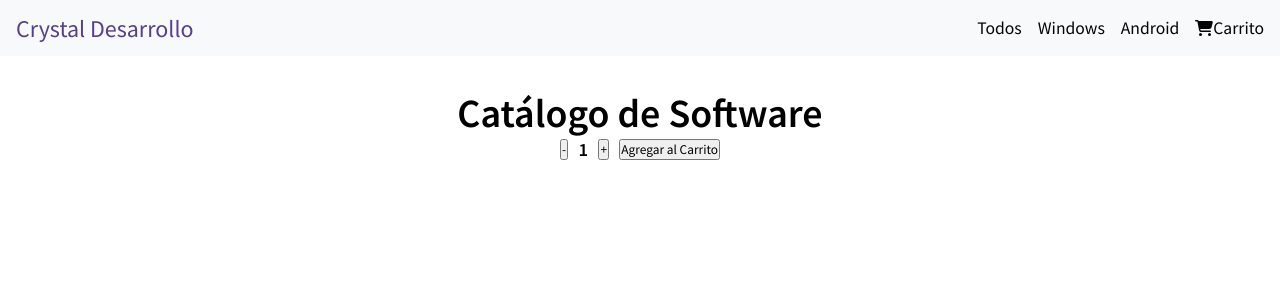
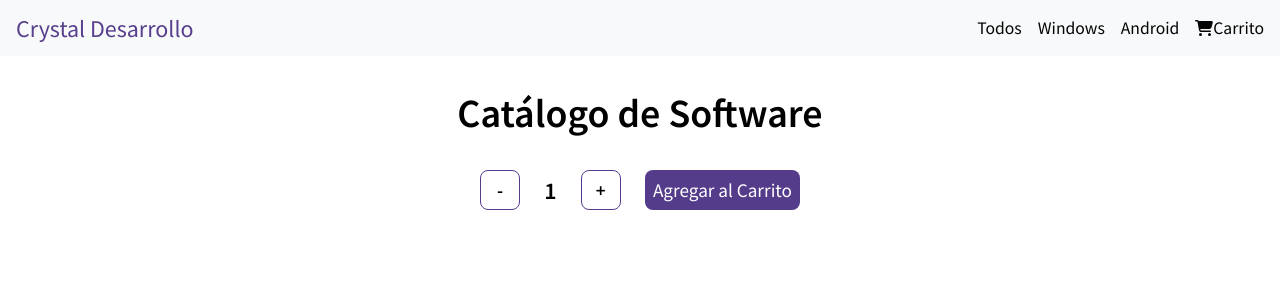
Before and after one commit to FacuMunozLemir/ReactSoftwareCommerce, a React (Create React App) app: page / in a window 1280 px wide. Shown: the top 300 px of the page. Built offline with nearby package versions, Linux system fonts and the light colour scheme.

Commit message:
Commit con componente ItemCount

```diff
--- a/src/App.js
+++ b/src/App.js
@@ -8,7 +8,7 @@ function App() {
     <div className="App">
       <NavBar />
       <ItemListContainer />
-      <ItemCount initial={1} stock={8} />
+      <ItemCount initial={1} stock={5} />
     </div>
   );
 }
--- a/src/components/ItemCount/ItemCount.jsx
+++ b/src/components/ItemCount/ItemCount.jsx
@@ -6,6 +6,8 @@ export default function ItemCounter(props) {
   function handleClickSuma() {
     if (count < props.stock) {
       setCount(count + 1);
+    } else {
+      alert("el stock máximo disponible es de " + props.stock + " unidades");
     }
   }
 
@@ -21,10 +23,16 @@ export default function ItemCounter(props) {
 
   return (
     <div className="containerCount">
-      <button onClick={handleClickResta}>-</button>
+      <button className="btnOperacion" onClick={handleClickResta}>
+        -
+      </button>
       <h3>{count}</h3>
-      <button onClick={handleClickSuma}>+</button>
-      <button onClick={onAdd}> Agregar al Carrito</button>
+      <button className="btnOperacion" onClick={handleClickSuma}>
+        +
+      </button>
+      <button className="btnAgregar" onClick={onAdd}>
+        Agregar al Carrito
+      </button>
     </div>
   );
 }
--- a/src/components/ItemCount/itemcount.css
+++ b/src/components/ItemCount/itemcount.css
@@ -1,6 +1,33 @@
 .containerCount {
-  width: 10rem;
+  margin-top: 2rem;
+  width: 20rem;
   display: flex;
   align-items: center;
   justify-content: space-between;
 }
+.btnOperacion {
+  width: 2.5rem;
+  height: 2.5rem;
+  display: flex;
+  align-items: center;
+  justify-content: center;
+  background: #fff;
+  border: 0.05rem solid #543c8b;
+  border-radius: 20%;
+  font-size: 1.2rem;
+  font-weight: 600;
+}
+
+.containerCount h3 {
+  font-size: 1.5rem;
+}
+
+.containerCount .btnAgregar {
+  padding: 0rem 0.5rem;
+  height: 2.5rem;
+  font-size: 1.2rem;
+  background: #543c8b;
+  border-style: none;
+  color: #fff;
+  border-radius: 0.5rem;
+}
```
